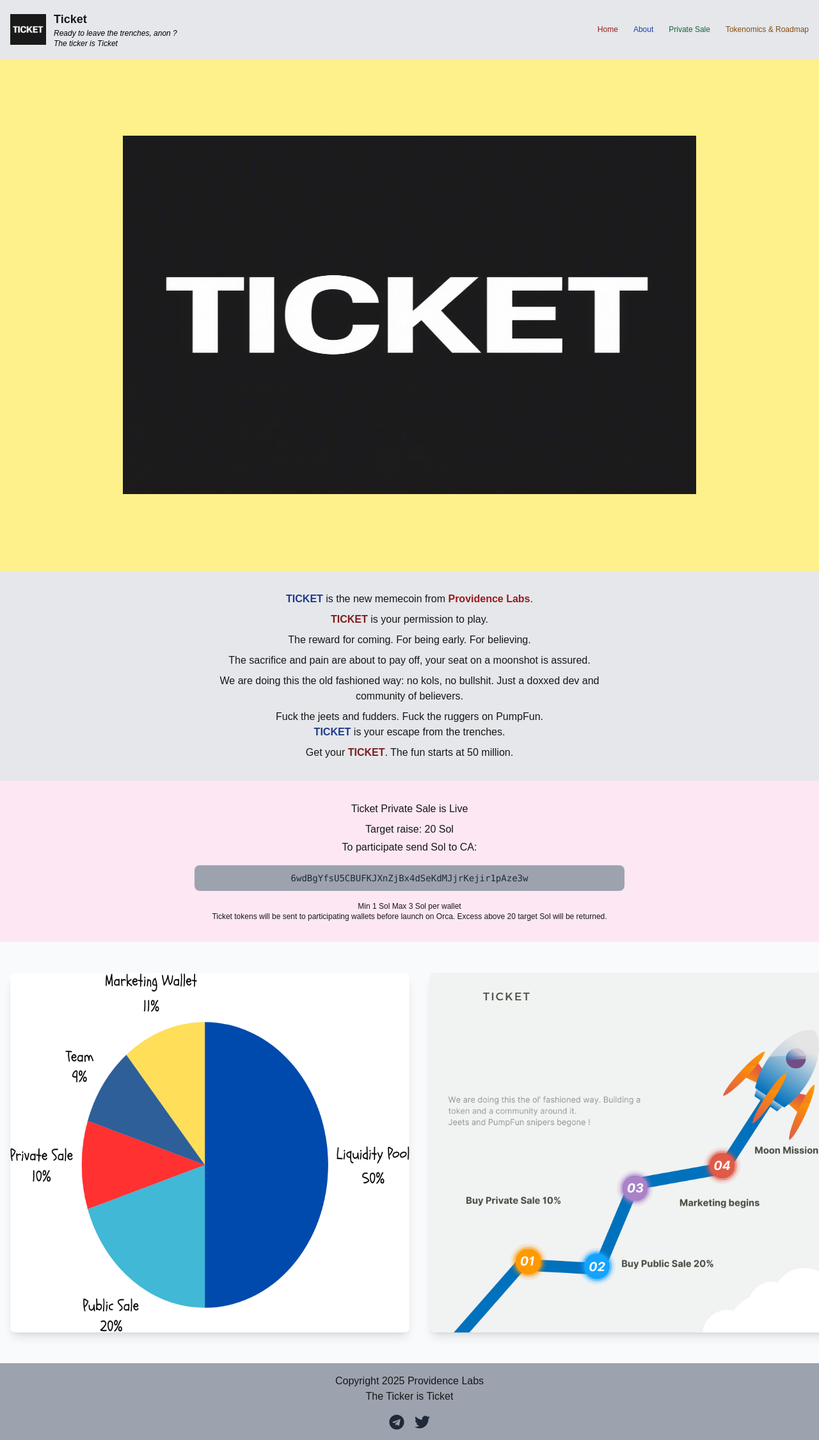
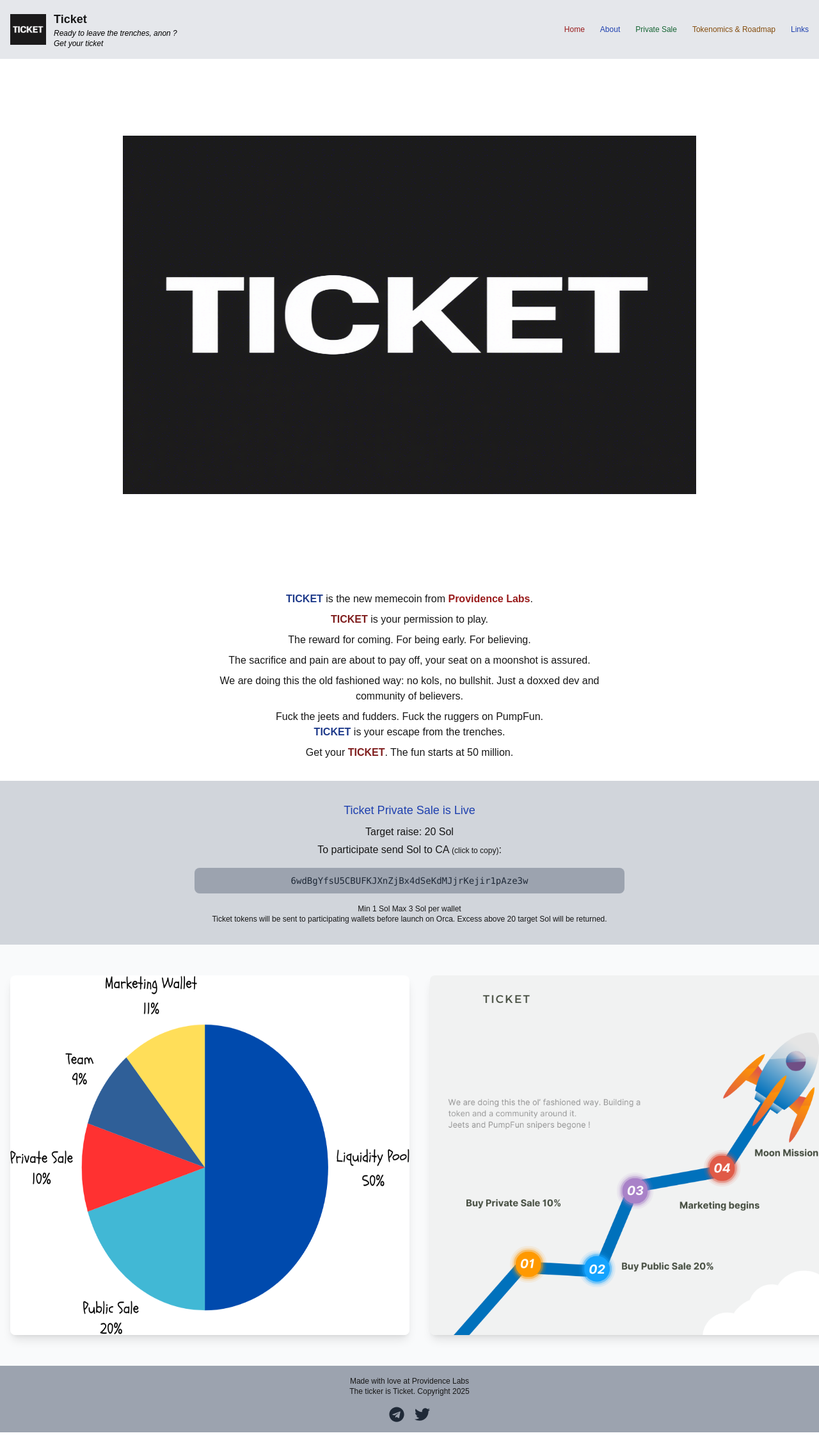
Before and after one commit to dragonskyside/ticket, a Next.js app: page / in a window 1280 px wide. Shown: the top 2250 px of the page at 64% size. Built offline with nearby package versions, Linux system fonts and the light colour scheme; a web font is replaced by a local one.

Commit message:
fix colors

```diff
--- a/app/page.js
+++ b/app/page.js
@@ -31,7 +31,7 @@
     <div className={happy_Monkey.className}>
       <Head>
         <title>Ticket</title>
-        <meta name="website for the Ticket token" content="The Ticket " />
+        <meta name="Website for the Ticket token" content="The Ticket " />
       </Head>
 
       {/* Navbar */}
@@ -47,7 +47,7 @@
     <div className="ml-3">
       <p className="text-lg font-bold">Ticket</p>
       <p className="text-xs text-black italic">Ready to leave the trenches, anon ?</p>
-      <p className='text-xs text-black italic'> The ticker is Ticket</p>
+      <p className='text-xs text-black italic'> Get your ticket</p>
 
     </div>
   </div>
@@ -68,6 +68,10 @@
       Tokenomics & Roadmap
     </a>
 
+    <a href="#link-section" className="text-blue-800 text-xs hover:text-gray-600 transition-colors">
+      Links
+    </a>
+
     {/* <a href="#section3" className="text-gray-800 text-xs hover:text-gray-600 transition-colors">
       Road Map
     </a> */}
@@ -76,7 +80,7 @@
 
       {/* Section 1: Background Image with Text */}
       <section
-        className="h-screen bg-cover bg-center flex items-center justify-center bg-yellow-200"
+        className="h-screen bg-cover bg-center flex items-center justify-center bg-white"
         style={{
           backgroundImage: "url('/ticketlogo.png')",
           backgroundSize: '70% 70%', // Width: 100%, Height: 25%
@@ -92,7 +96,7 @@
       </section>
 
         {/* Section 3: Yellow Text with Equal Space */}
-        <section id="about" className="p-8 bg-gray-200">
+        <section id="about" className="p-8 bg-white">
         <div className="max-w-2xl mx-auto text-center">
           <p className="mb-2"> <span className='font-bold text-blue-900'>TICKET</span> is the new memecoin from <span className='font-bold text-red-800'>Providence Labs</span>.</p>
           <p className="mb-2"><span className='font-bold text-red-900'>TICKET</span> is your permission to play.</p>
@@ -108,11 +112,11 @@
       </section>
 
       {/* Section 2: Centered Text with Copy Functionality */}
-      <section id="private-sale" className="p-8 bg-pink-100">
+      <section id="private-sale" className="p-8 bg-gray-300">
         <div className="max-w-2xl mx-auto text-center">
-          <p className="mb-2">Ticket Private Sale is Live</p>
+          <p className="mb-2 text-blue-800 text-lg">Ticket Private Sale is Live</p>
           <p className="mb-1">Target raise: 20 Sol</p>
-          <p className="mb-2">To participate send Sol to CA:</p>
+          <p className="mb-2">To participate send Sol to CA <span className='text-xs'>(click to copy)</span>:</p>
           {/* <p className="mb-4">From funny characters to adventurous plots, cartoons are timeless.</p>
           <p>Let&apos;s celebrate the art of animation!</p> */}
 
@@ -121,7 +125,7 @@
             className="mt-4 mb-4 p-2 bg-gray-400 rounded-lg cursor-pointer hover:bg-gray-600 transition-colors"
             onClick={handleCopy}
           >
-            <code className="text-sm text-gray-800">
+            <code className="text-xs md:text-sm text-gray-800">
               6wdBgYfsU5CBUFKJXnZjBx4dSeKdMJjrKejir1pAze3w
             </code>
             {isCopied && (
@@ -161,9 +165,9 @@
 
 
       {/* Footer */}
-      <footer className="bg-gray-400 p-4 text-center">
-      <p>Copyright 2025 Providence Labs</p>
-      <p>The Ticker is Ticket</p>
+      <footer id = 'link-section' className="bg-gray-400 p-4 text-center text-xs">
+      <p>Made with love at Providence Labs</p>
+      <p>The ticker is Ticket. Copyright 2025</p>
 
       {/* Social Media Links */}
       <div className="flex justify-center space-x-4 mt-4">
```
